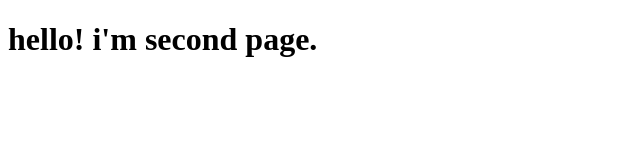
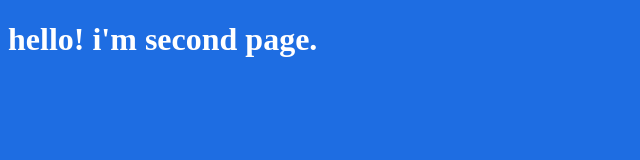
Before and after one commit to tadeubarbosa/learning-tags, a plain HTML site: page second.html in a window 1280 px wide. Shown: the whole page, without its empty margins (0-640 px from the left). Drawn offline with Linux system fonts and the light colour scheme.

Commit message:
adicionando folha de estilho a second e third.html

```diff
--- a/second.html
+++ b/second.html
@@ -5,6 +5,7 @@
     <meta name="viewport" content="width=device-width, initial-scale=1.0">
     <meta http-equiv="X-UA-Compatible" content="ie=edge">
     <title>second page</title>
+    <link rel="stylesheet" href="styles/style.css">
 </head>
 <body>
     <h1>hello! i'm second page.</h1>
```
Also changed, not shown: third.html (+1 -3 lines).
